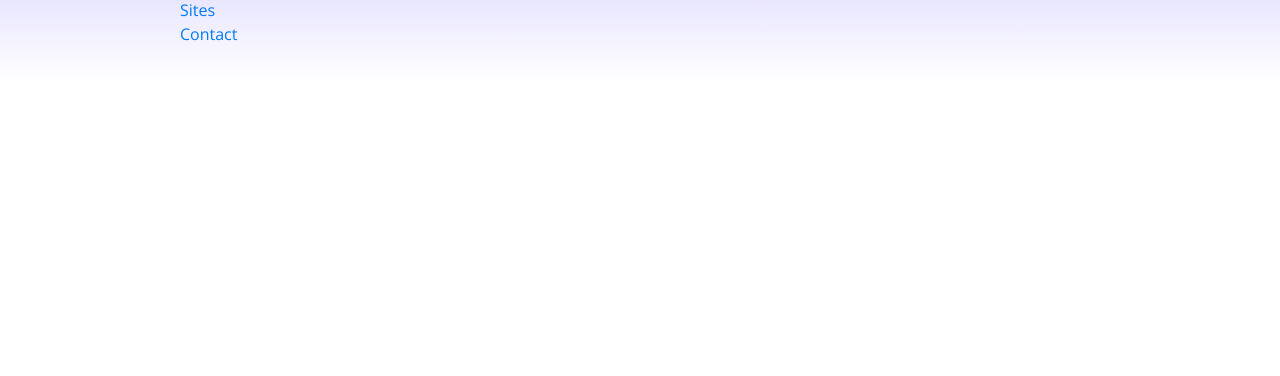
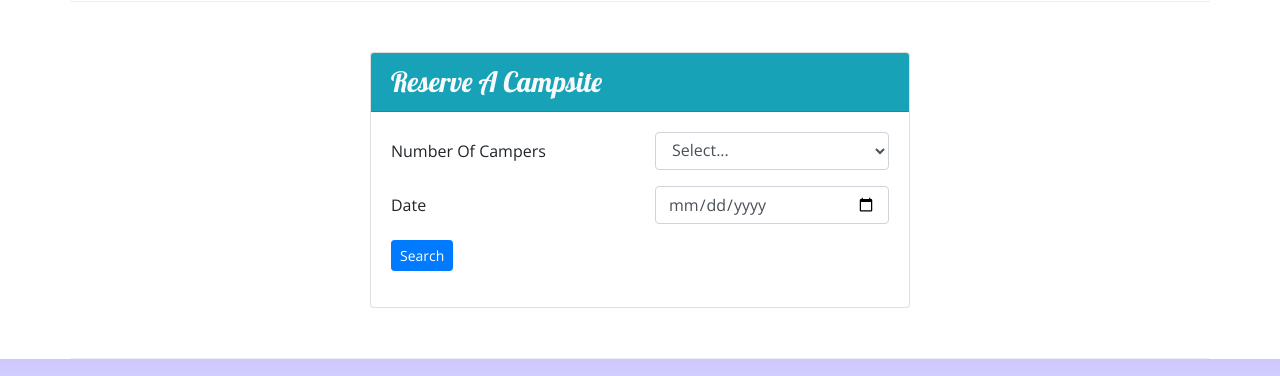
Before and after one commit to ialbertmartinez/nucampsite, a website: page index.html in a window 1280 px wide. Shown: the part 1151-1527 px from the top of the page. Before the commit the page ends 1233 px from the top, so only its background shows below. Drawn offline with nearby package versions, Linux system fonts and the light colour scheme.

Commit message:
Week 2 Assignment

```diff
--- a/index.html
+++ b/index.html
@@ -29,6 +29,9 @@
 					<div class="col">
 						<h1>NuCamp</h1>
 						<h2>a better way to camp</h2>
+					</div>
+					<div class="col-md-4 col-lg-2 mt-4">
+						<a class="btn btn-info btn-lg text-nowrap"  href="#reserveForm">Reserve Campsite</a>
 					</div>
 				</div>
 			</div>
@@ -103,8 +106,13 @@
 					<h2>Featured Campsites</h2>
 				</div>
 				<div class="col">
-					<h3>React Lake Campground</h3>
-					<p class="d-none d-sm-block">Nestled in the foothills of the Chrome Mountains, this campground on the shores of the pristine React Lake is a favorite for fly fishers.</p>
+					<div class="media">
+						<div class="media-body align-self-center">
+							<h3>React Lake Campground</h3>
+							<p class="d-none d-sm-block">Nestled in the foothills of the Chrome Mountains, this campground on the shores of the pristine React Lake is a favorite for fly fishers.</p>
+						</div>
+						<img class="d-flex ml-3 img-thumbnail"src="/img/react-lake-thumb.jpg" alt="">
+					</div>
 				</div>
 			</div>
 
@@ -119,6 +127,42 @@
 						<div class="media-body align-self-center">
 							<h3>Bootstrap Outfitters</h3>
 							<p class="d-none d-sm-block">Bootstrap Outfitters supplies you with gear you need at prices you can't beat.</p>
+						</div>
+					</div>
+				</div>
+			</div>
+			<div class="row row-content">
+				<div class="col-sm-6 mx-auto">
+					<div class="card">
+						<h3 class="card-header bg-info text-light">Reserve A Campsite</h3>
+						<div class="card-body">
+							<form id="reserveForm"action="#">
+								<div class="form-group row">
+									<label class="col-sm-6 col-form-label" for="numCampers">Number Of Campers</label>
+									<div class="col">
+										<select class="form-control" name="numCampers" id="numCampers">
+											<option value="select...">Select...</optiom>
+											<option value="1">1</option>
+											<option value="2">2</option>
+											<option value="3">3</option>
+											<option value="4">4</option>
+											<option value="5">5</option>
+											<option value="6">6</option>
+										</select>
+									</div>
+								</div>
+								<div class="form-group row">
+									<label class="col-sm-6 col-form-label" for="date">Date</label>
+									<div class="col-sm-6">
+										<input class="form-control" type="date" id="date" name="date" placeholder="Date" />
+									</div>
+								</div>
+								<div class="row form-group">
+									<div class="col">
+										<button class="btn btn-primary btn-sm" type="submit">Search</button>
+									</div>
+								</div>
+							</form>
 						</div>
 					</div>
 				</div>
```
